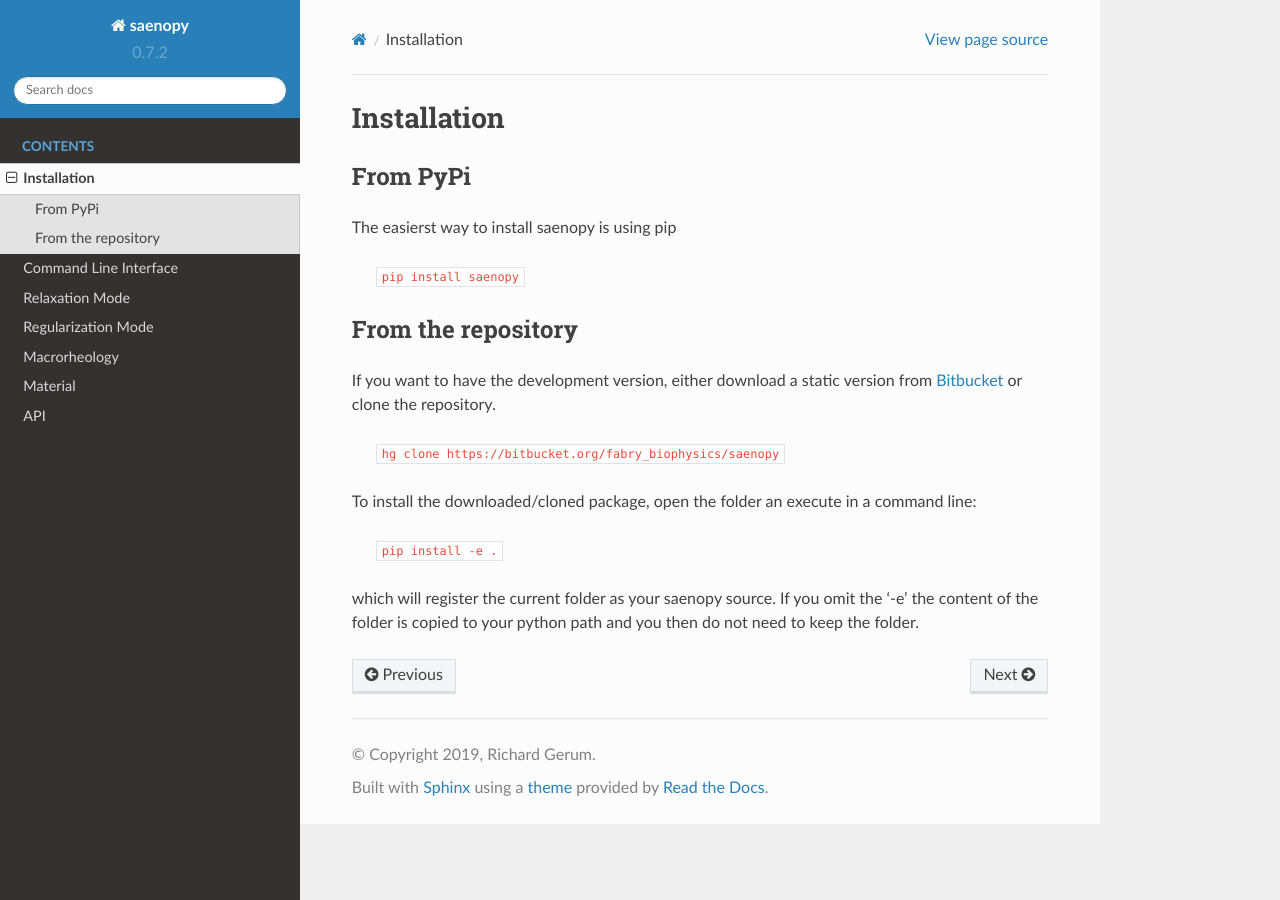
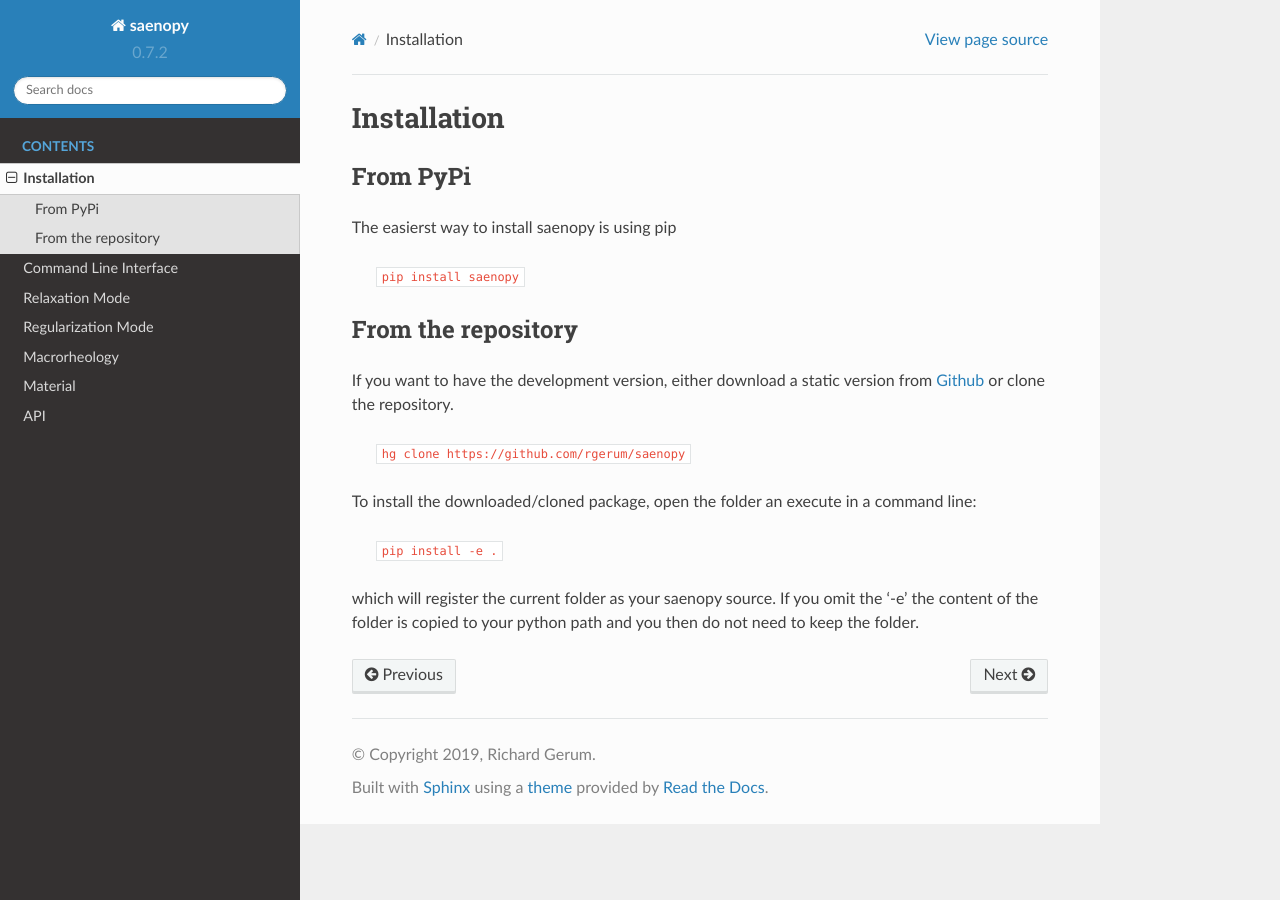
Before and after one commit to rgerum/saenopy, a Sphinx documentation site: the page built from docs/installation.rst, in a window 1280 px wide. Built offline with Sphinx 7.4.7 and the Read the Docs theme 2.0.0, drawn with Linux system fonts in a browser that asks for light colours.

Commit message:
Update installation.rst

```diff
--- a/docs/installation.rst
+++ b/docs/installation.rst
@@ -11,12 +11,12 @@ The easierst way to install saenopy is using pip
 From the repository
 -------------------
 
-.. _Bitbucket: https://bitbucket.org/fabry_biophysics/saeno/get/tip.zip
+.. _Github: https://github.com/rgerum/saenopy/archive/master.zip
 
-If you want to have the development version, either download a static version from Bitbucket_ or
+If you want to have the development version, either download a static version from Github_ or
 clone the repository.
 
-    ``hg clone https://bitbucket.org/fabry_biophysics/saenopy``
+    ``hg clone https://github.com/rgerum/saenopy``
 
 To install the downloaded/cloned package, open the folder an execute in a command line:
 
```
